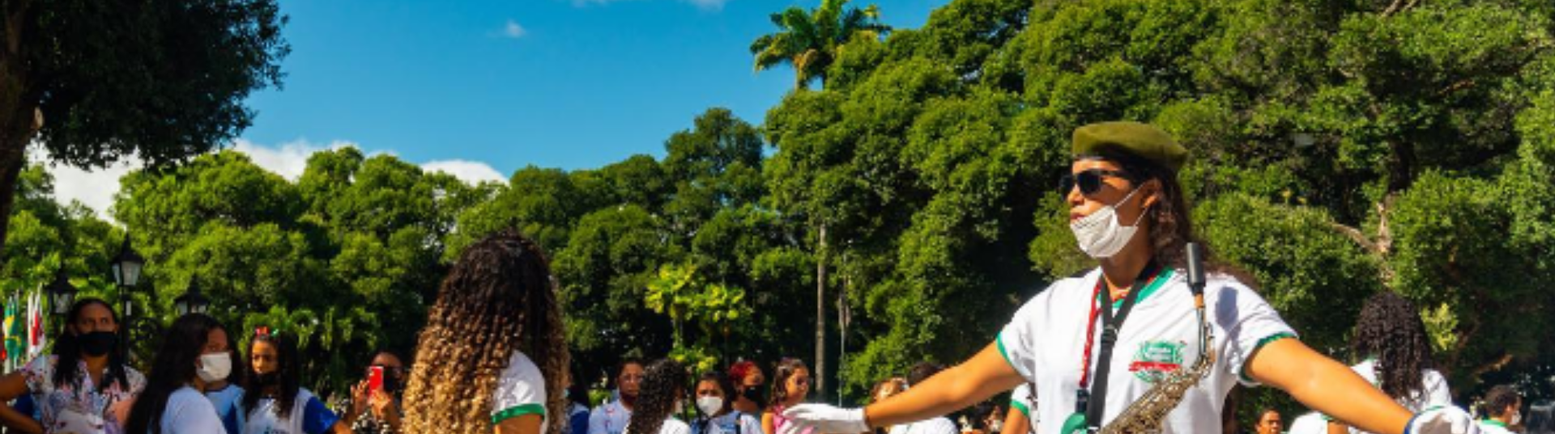
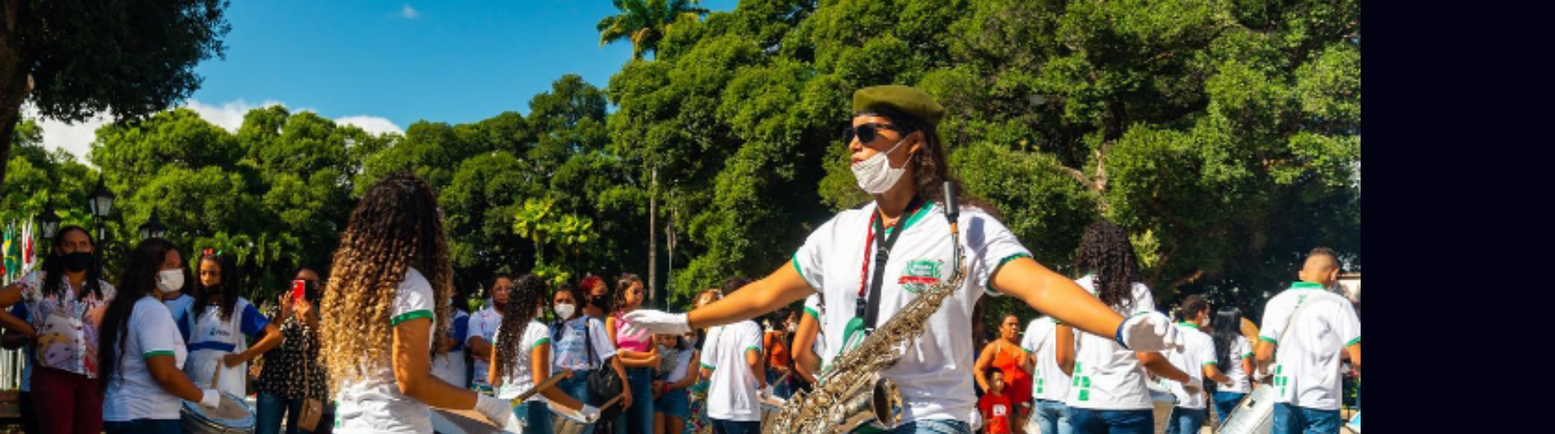
Before and after one commit to clara27sun/samt, a plain HTML site: page index.html in a window 1280 px wide. Shown: the part 69-606 px from the top of the page at 81% size, 1920 px wide, since content can reach past the window. Drawn offline with Linux system fonts and the light colour scheme.

Commit message:
Update samy.css

```diff
--- a/samy.css
+++ b/samy.css
@@ -50,8 +50,8 @@ nav ul li{
 .black{
     background-image: url(Captura\ de\ tela\ 2023-11-30\ 163858.png);
     background-repeat: no-repeat;
-    background-size: 110%;
-    width: 240vh;
+    background-size: 100%;
+    width: 210vh;
     height: 100vh;
 }
 
```
